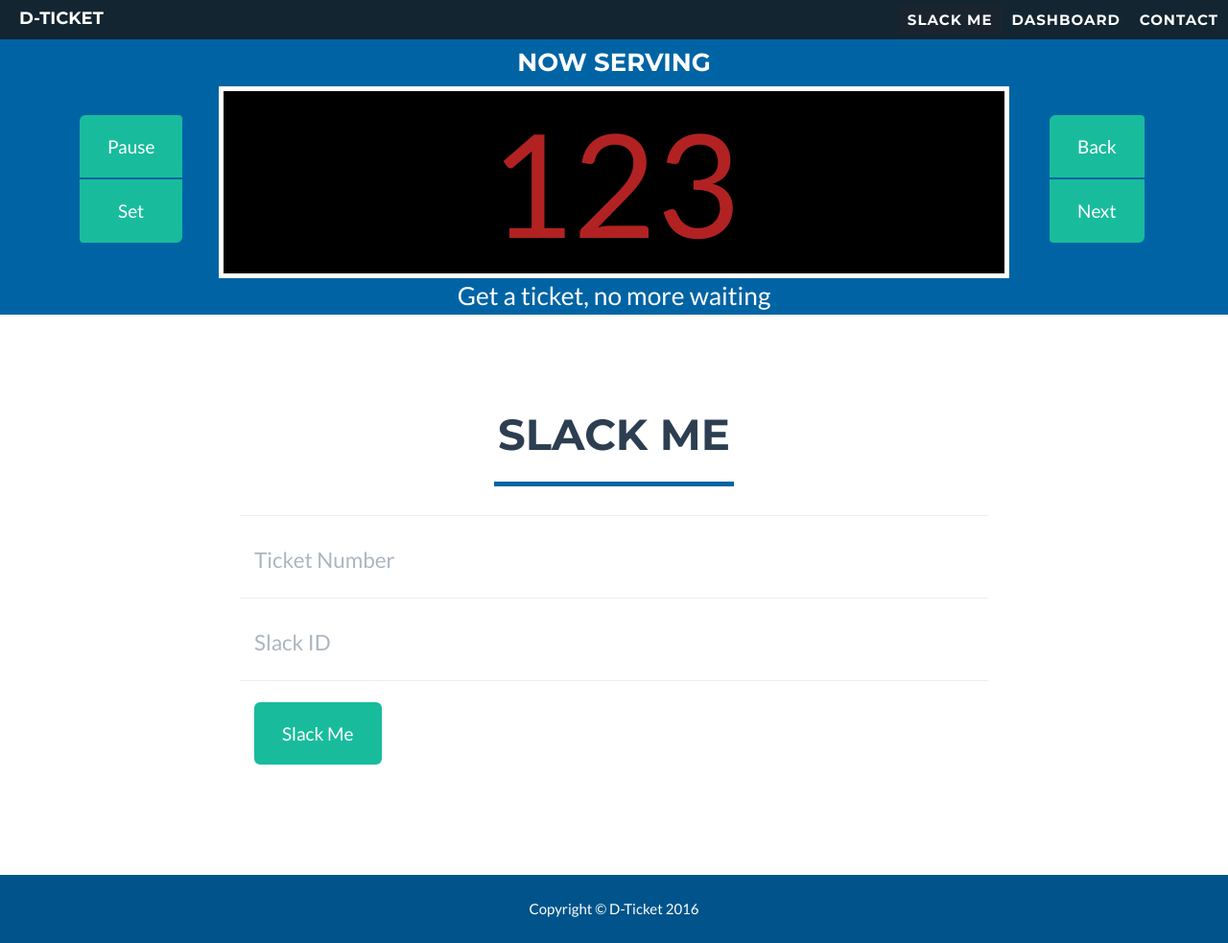
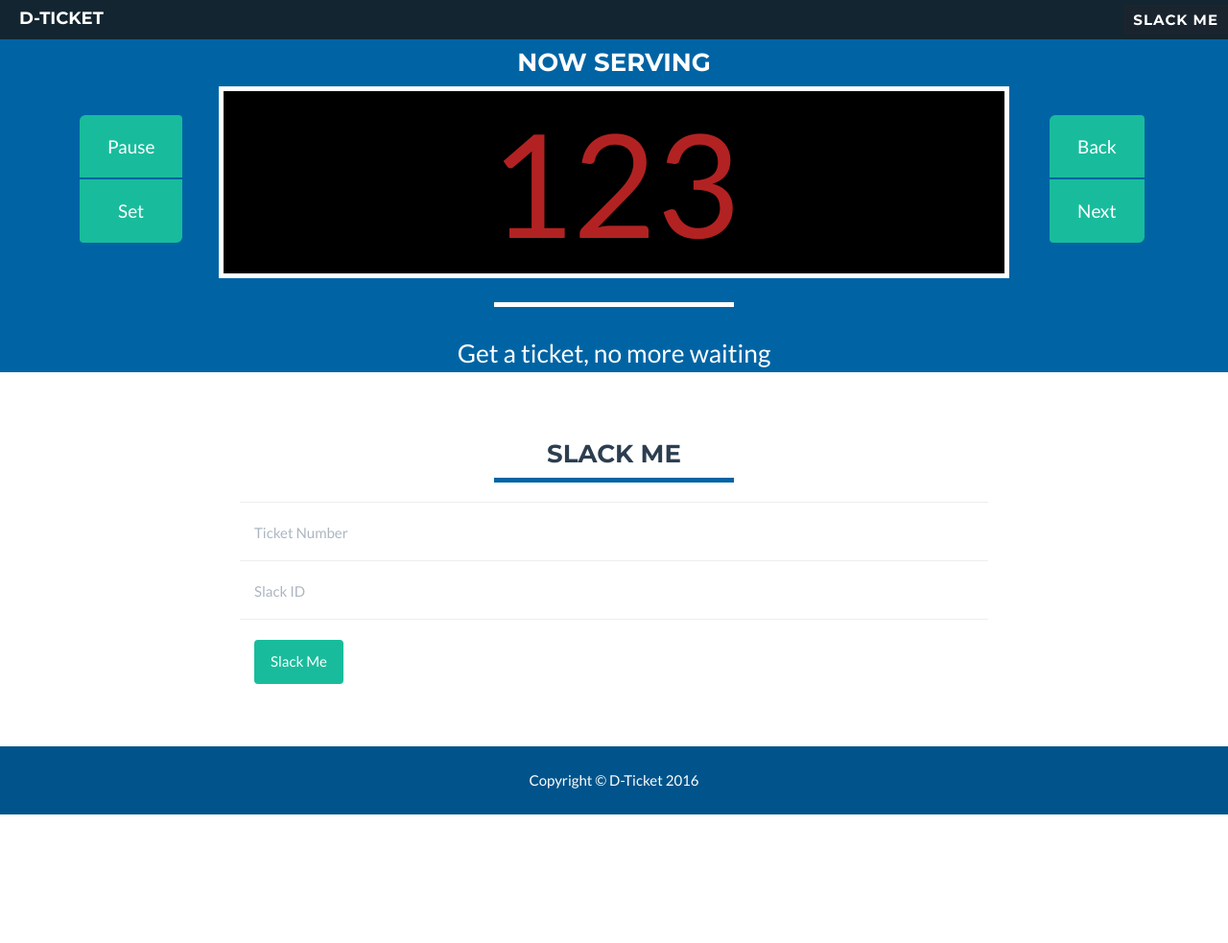
Before and after one commit to seanon414/dticket, a Django app: page / in a window 1280 px wide. Shown: the whole page at 96% size. After the commit the page ends 849 px from the top, so only its background shows below. Run offline with Django 3.2, Linux system fonts and the light colour scheme; some libraries are stand-ins or nearby versions.

Commit message:
shrink slack me section

```diff
--- a/dticket/static/css/freelancer.css
+++ b/dticket/static/css/freelancer.css
@@ -447,6 +447,16 @@ header .container-fluid .btn {
   margin-bottom: 3px;
   max-width: 108px;
 }
+#page-top section {
+  padding: 50px 0;
+}
+#page-top section .form-control {
+  height: 20px;
+}
+#page-top section .floating-label-form-group input {
+  font-size: 1em;
+  padding: 0;
+}
 hr.ticket-icon,
 hr.ticket-primary {
   padding: 0;
@@ -476,8 +486,11 @@ hr.ticket-icon:after {
 hr.ticket-primary {
   background-color: white;
   border-color: #0064a4;
+  margin: 10px auto 20px;
 }
 hr.ticket-primary:after {
   background-color: white;
   color: #0064a4;
+  font-size: 1.5em;
+  padding: 0 5px;
 }
--- a/dticket/static/less/freelancer.less
+++ b/dticket/static/less/freelancer.less
@@ -502,6 +502,16 @@ header {
 		}*/
 	}
 }
+#page-top section {
+	padding: 50px 0;
+	.form-control {
+		height: 20px;
+	}
+	.floating-label-form-group input {
+		font-size: 1em;
+		padding: 0;
+	}
+}
 
 hr.ticket-icon,
 hr.ticket-primary {
@@ -536,9 +546,12 @@ hr.ticket-icon:after {
 hr.ticket-primary {
 	background-color: white;
     border-color: @primary;
+	margin: 10px auto 20px;
 }
 
 hr.ticket-primary:after {
     background-color: white;
     color: @primary;
+	font-size: 1.5em;
+	padding: 0 5px;
 }
--- a/dticket/templates/index.html
+++ b/dticket/templates/index.html
@@ -58,12 +58,6 @@
                     <li class="page-scroll">
                         <a href="#slackme">Slack Me</a>
                     </li>
-                    <li class="page-scroll">
-                        <a href="#about">Dashboard</a>
-                    </li>
-                    <li class="page-scroll">
-                        <a href="#contact">Contact</a>
-                    </li>
                 </ul>
             </div>
             <!-- /.navbar-collapse -->
@@ -88,6 +82,7 @@
                         <span class="serve_number">123</span>
                     </div>
                     <div class="intro-text">
+                        <hr class="ticket-icon">
                         <span class="skills">Get a ticket, no more waiting</span>
                     </div>
                 </div>
@@ -106,7 +101,7 @@
         <div class="container">
             <div class="row">
                 <div class="col-lg-12 text-center">
-                    <h2>Slack Me</h2>
+                    <h3>Slack Me</h3>
                     <hr class="ticket-primary">
                 </div>
             </div>
@@ -133,7 +128,7 @@
                         <div id="success"></div>
                         <div class="row">
                             <div class="form-group col-xs-12">
-                                <button type="submit" class="btn btn-success btn-lg">Slack Me</button>
+                                <button type="submit" class="btn btn-success btn-default">Slack Me</button>
                             </div>
                         </div>
                     </form>
```
